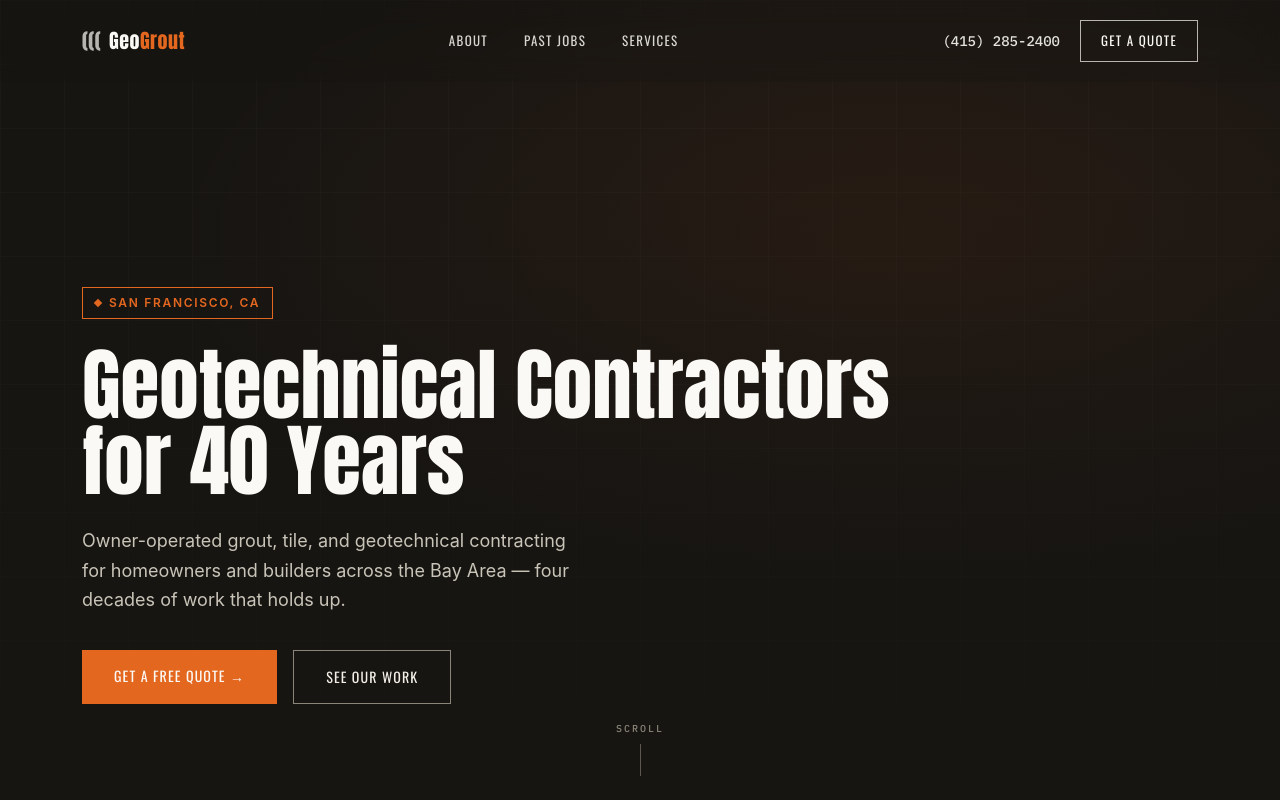
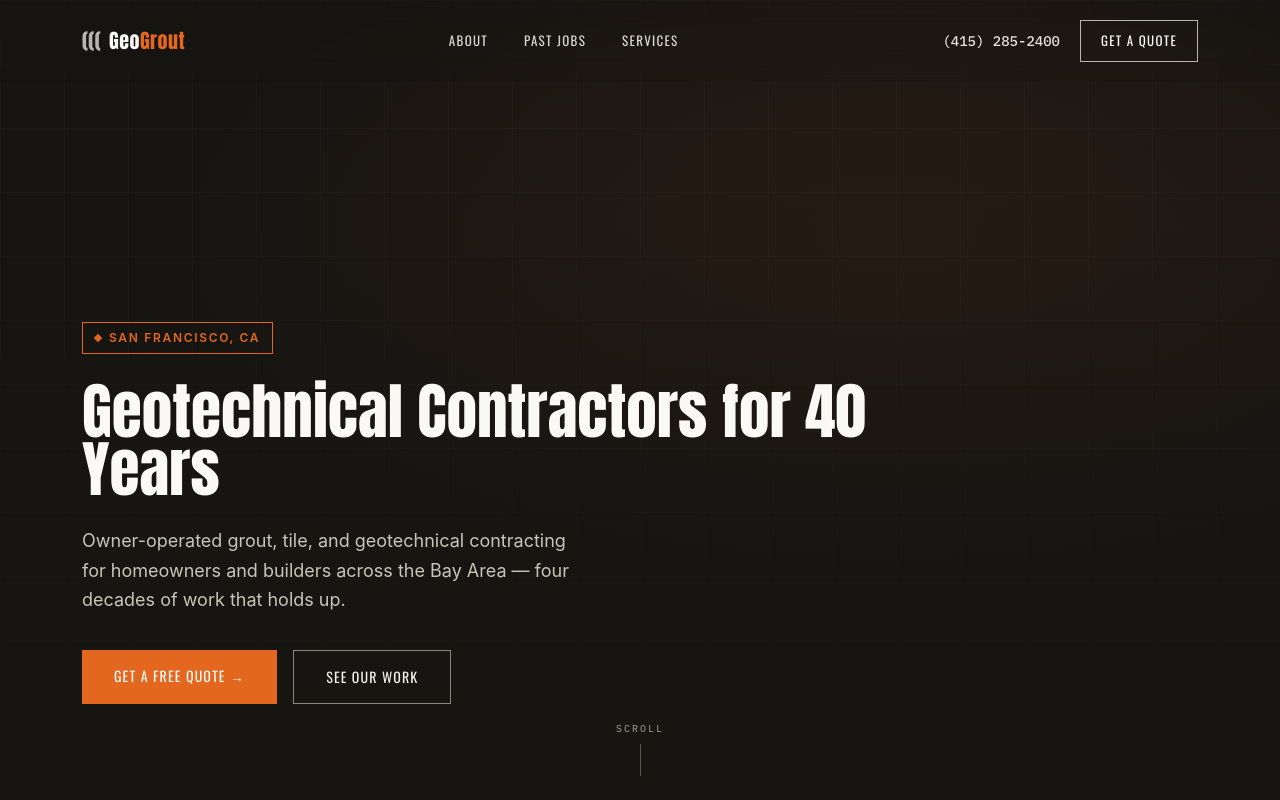
Before and after one commit to garbanzo2411/geo-grout, a Next.js app: page / in a window 1280 px wide. Shown: the top 800 px of the page. Built offline with nearby package versions, Linux system fonts and the light colour scheme.

Commit message:
made hero font smaller

```diff
--- a/src/components/sections/Hero.tsx
+++ b/src/components/sections/Hero.tsx
@@ -23,7 +23,7 @@ export default function Hero() {
 
       <div className="relative z-10 w-full max-w-295 mx-auto px-6 md:px-8 pb-24 pt-40">
         <span className="spec-tag text-orange mb-7">San Francisco, CA</span>
-        <h1 className="font-display text-white text-[13vw] leading-[0.95] sm:text-[9vw] md:text-[6.2vw] max-w-4xl">
+        <h1 className="font-display text-white text-[10vw] leading-[0.95] sm:text-[7vw] md:text-[4.8vw] max-w-4xl">
           {SITE.tagline}
         </h1>
         <p className="mt-7 max-w-lg text-[#c9c4b8] text-base md:text-lg leading-relaxed">
```
